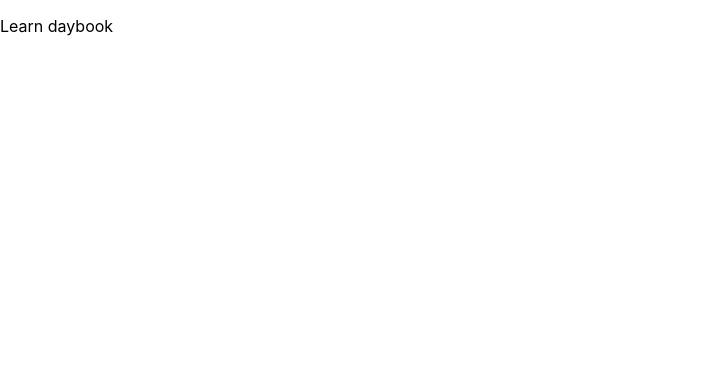
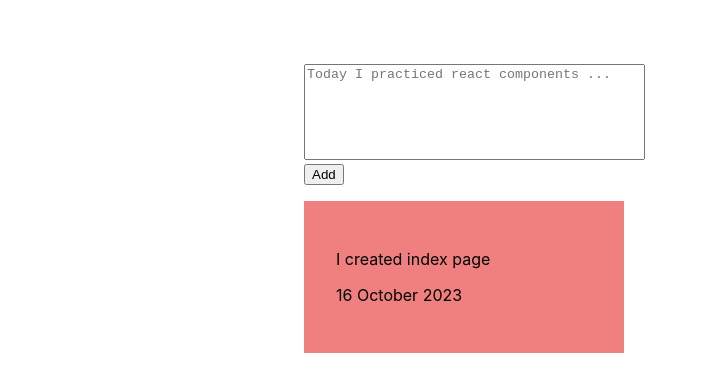
Before and after one commit to ra2dd/learn-daybook, a React (Create React App) app: page / in a window 1280 px wide. Shown: the top 392 px of the page, without its empty margins (0-707 px from the left). Built offline with nearby package versions, Linux system fonts and the light colour scheme.

Commit message:
add index sample code, add minimal styling

```diff
--- a/public/index.html
+++ b/public/index.html
@@ -9,30 +9,10 @@
       name="description"
       content="Web site created using create-react-app"
     />
-    <link rel="apple-touch-icon" href="%PUBLIC_URL%/logo192.png" />
-    <!--
-      Notice the use of %PUBLIC_URL% in the tags above.
-      It will be replaced with the URL of the `public` folder during the build.
-      Only files inside the `public` folder can be referenced from the HTML.
-
-      Unlike "/favicon.ico" or "favicon.ico", "%PUBLIC_URL%/favicon.ico" will
-      work correctly both with client-side routing and a non-root public URL.
-      Learn how to configure a non-root public URL by running `npm run build`.
-    -->
     <title>React App</title>
   </head>
   <body>
     <noscript>You need to enable JavaScript to run this app.</noscript>
     <div id="root"></div>
-    <!--
-      This HTML file is a template.
-      If you open it directly in the browser, you will see an empty page.
-
-      You can add webfonts, meta tags, or analytics to this file.
-      The build step will place the bundled scripts into the <body> tag.
-
-      To begin the development, run `npm start` or `yarn start`.
-      To create a production bundle, use `npm run build` or `yarn build`.
-    -->
   </body>
 </html>
--- a/src/App.js
+++ b/src/App.js
@@ -1,12 +1,25 @@
 function App(props) {
+
+
   return (
-    <div className="App">
-      <header className="App-header">
-        <p>
-          {props.title}
-        </p>
-      </header>
-    </div>
+    <main>
+      <form className="daybook-form">
+        <textarea
+          placeholder="Today I practiced react components ..."
+          autocomplete="off"
+          rows={6}
+          cols={40}
+        />
+        <button type="submit">Add</button>
+      </form>
+
+      <section>
+        <div className="daybook">
+          <p>I created index page</p>
+          <p>16 October 2023</p>
+        </div>
+      </section>
+    </main>
   );
 }
 
--- a/src/index.css
+++ b/src/index.css
@@ -11,3 +11,35 @@ code {
   font-family: source-code-pro, Menlo, Monaco, Consolas, 'Courier New',
     monospace;
 }
+
+textarea {
+  resize: none;
+}
+
+#root {
+  margin: 0 auto;
+  max-width: 44rem;
+}
+
+main {
+  margin: 4rem 1rem;
+}
+
+section {
+  display: flex;
+  flex-flow: row wrap;
+  align-items: flex-start;
+  column-gap: 1rem;
+  row-gap: 1rem;
+  margin-top: 1rem;
+}
+
+.daybook {
+  padding: 2rem;
+  background-color: lightcoral;
+  width: 16rem;
+}
+
+.daybook-form button{
+  display: block;
+}
```
